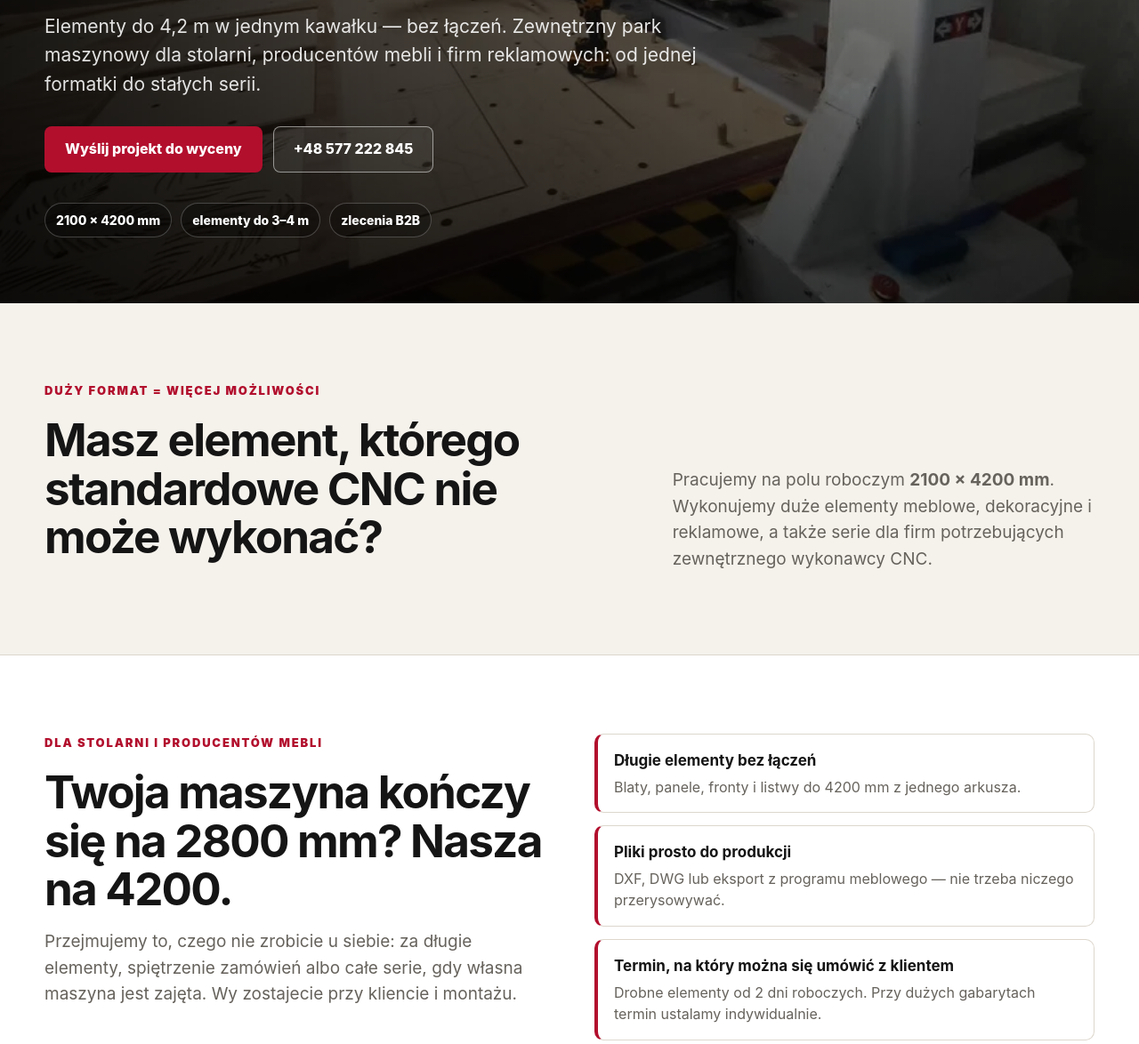
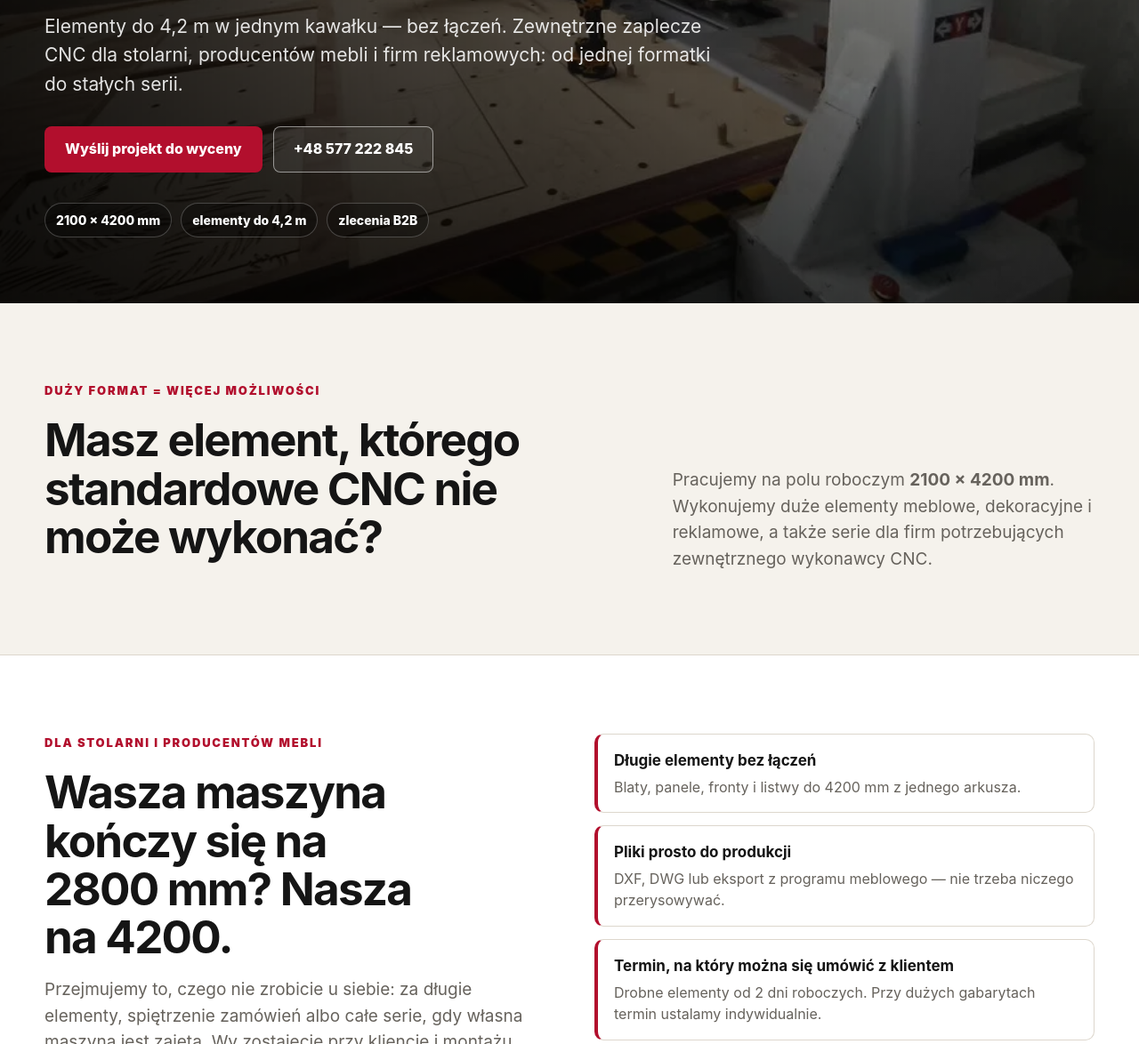
Before and after one commit to hollybest/cnc-gdansk, a plain HTML site: page index.html in a window 1280 px wide. Shown: the part 446-1620 px from the top of the page at 89% size. Drawn offline with Linux system fonts and the light colour scheme.

Commit message:
Add files via upload

```diff
--- a/index.html
+++ b/index.html
@@ -14,7 +14,9 @@
   <meta property="og:title" content="Frezowanie CNC Gdańsk — duży format 2100 × 4200 mm">
   <meta property="og:description" content="Elementy do 4,2 m w jednym kawałku. MDF, sklejka, drewno, HPL, PVC, Plexi. Wycena w 24 godziny.">
   <meta property="og:url" content="https://cncmegaformat.pl/">
-  <meta property="og:image" content="https://cncmegaformat.pl/images/warsztat-frezarka.webp">
+  <meta property="og:image" content="https://cncmegaformat.pl/images/og-image.jpg">
+  <meta property="og:image:width" content="1200">
+  <meta property="og:image:height" content="630">
   <script type="application/ld+json">
   {"@context":"https://schema.org","@type":"LocalBusiness","name":"CNC Gdańsk","description":"Frezowanie i cięcie CNC, pole robocze 2100 × 4200 mm.","url":"https://cncmegaformat.pl/","telephone":"+48577222845","email":"kontakt@softstudiopl.eu","image":"https://cncmegaformat.pl/images/warsztat-frezarka.webp","address":{"@type":"PostalAddress","addressLocality":"Tuchom","postalCode":"80-209","addressRegion":"pomorskie","addressCountry":"PL"},"areaServed":["Gdańsk","Gdynia","Sopot","województwo pomorskie"]}
   </script>
@@ -50,6 +52,8 @@ h1,h2,h3,p{margin-top:0}h1{font-size:clamp(44px,6vw,78px);line-height:.98;max-wi
 @media(max-width:620px){.wrap{width:min(var(--max),calc(100% - 28px))}.topbar{height:64px;padding:0 14px}.brand{font-size:17px}.quick-contact a{padding:8px 10px;font-size:12px}.hero{min-height:680px}.hero-content{padding-top:145px;padding-bottom:46px}.hero-bg{background-position:60% 50%}.hero-overlay{background:linear-gradient(90deg,rgba(0,0,0,.9),rgba(0,0,0,.47)),linear-gradient(0deg,rgba(0,0,0,.6),transparent 60%)}h1{font-size:42px}.lead{font-size:18px}.section{padding:62px 0}.cards{grid-template-columns:1fr}.card{min-height:auto}.card>span{margin-bottom:28px}.gallery{grid-template-columns:1fr}.gallery figure,.gallery figure.wide{grid-column:span 1;min-height:280px}.quote-form{grid-template-columns:1fr;padding:16px}.full,.form-note{grid-column:span 1}.footer-inner{flex-direction:column}.materials img{order:-1}}
 
 h1 .nw{white-space:nowrap}
+[id]{scroll-margin-top:84px}
+@media(max-width:420px){h1{font-size:34px}}
 .ph{background:#fff1a8;color:#151515;padding:0 4px;border-radius:3px}
 .forstol{display:grid;grid-template-columns:1fr 1fr;gap:56px;align-items:start}
 .forstol-lead{font-size:19px;color:var(--muted)}
@@ -99,14 +103,14 @@ a:focus-visible,button:focus-visible,summary:focus-visible,input:focus-visible,t
       <div class="hero-content wrap">
         <p class="eyebrow">USŁUGI CNC • GDAŃSK I POMORSKIE</p>
         <h1>Frezowanie CNC<br>duży format <span class="nw">2100 × 4200 mm</span></h1>
-        <p class="lead">Elementy do 4,2 m w jednym kawałku — bez łączeń. Zewnętrzny park maszynowy dla stolarni, producentów mebli i firm reklamowych: od jednej formatki do stałych serii.</p>
+        <p class="lead">Elementy do 4,2 m w jednym kawałku — bez łączeń. Zewnętrzne zaplecze CNC dla stolarni, producentów mebli i firm reklamowych: od jednej formatki do stałych serii.</p>
         <div class="hero-actions">
           <a class="btn primary" href="#wycena">Wyślij projekt do wyceny</a>
           <a class="btn ghost" href="tel:+48577222845">+48 577 222 845</a>
         </div>
         <div class="hero-points">
           <span>2100 × 4200 mm</span>
-          <span>elementy do 3–4 m</span>
+          <span>elementy do 4,2 m</span>
           <span>zlecenia B2B</span>
         </div>
       </div>
@@ -125,7 +129,7 @@ a:focus-visible,button:focus-visible,summary:focus-visible,input:focus-visible,t
       <div class="wrap forstol">
         <div>
           <p class="section-kicker">DLA STOLARNI I PRODUCENTÓW MEBLI</p>
-          <h2>Twoja maszyna kończy się na 2800&nbsp;mm? Nasza na&nbsp;4200.</h2>
+          <h2>Wasza maszyna kończy się na 2800&nbsp;mm? Nasza na&nbsp;4200.</h2>
           <p class="forstol-lead">Przejmujemy to, czego nie zrobicie u siebie: za długie elementy, spiętrzenie zamówień albo całe serie, gdy własna maszyna jest zajęta. Wy zostajecie przy kliencie i montażu.</p>
           <a class="btn primary" href="#wycena">Wyślij listę elementów do wyceny</a>
         </div>
```
